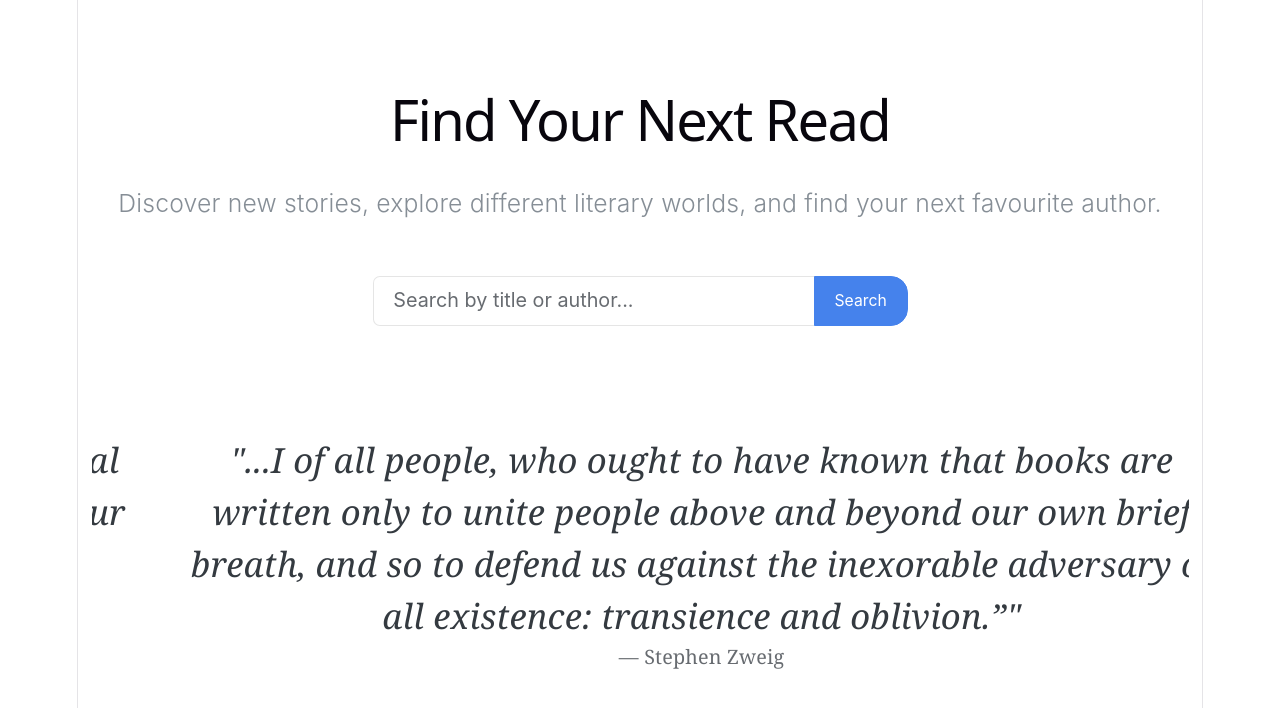
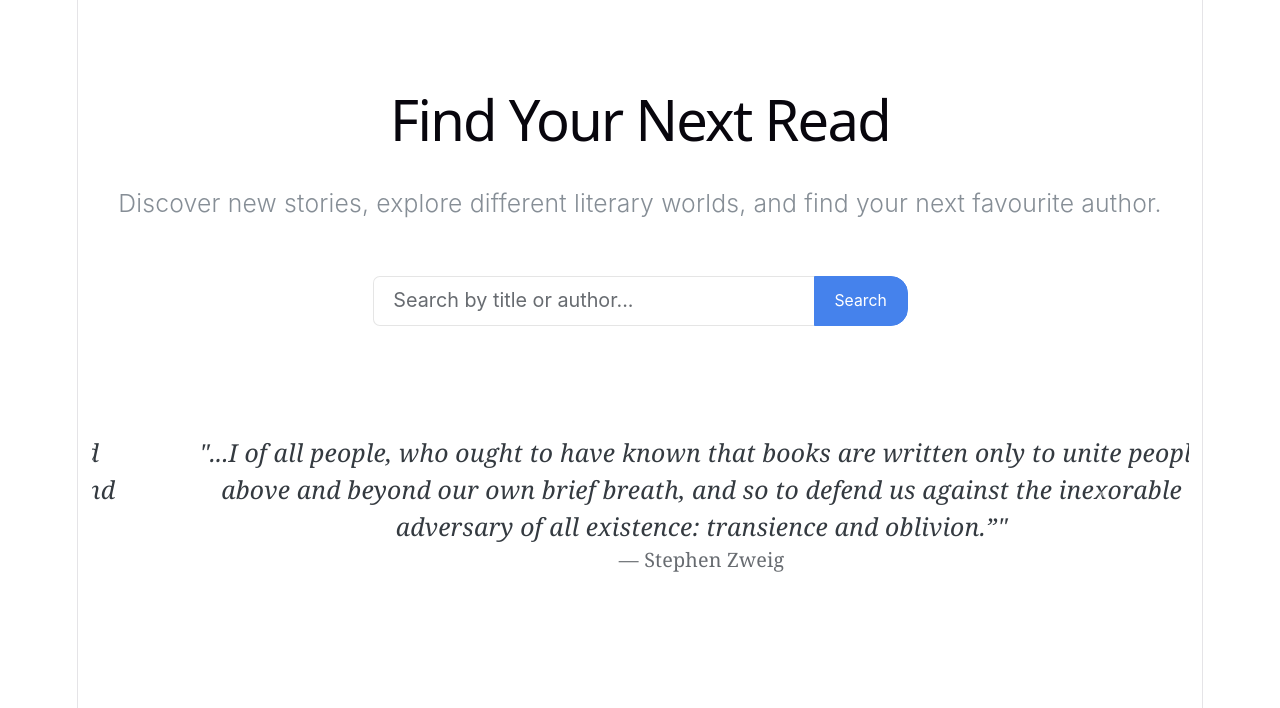
Before and after one commit to lilukk7/book-finder, a React (Vite) app: page / in a window 1280 px wide. Shown: the top 708 px of the page. Built offline with nearby package versions, Linux system fonts and the light colour scheme.

Commit message:
style: made the quotes in the carousel smaller

```diff
--- a/src/components/QuoteCarousel.jsx
+++ b/src/components/QuoteCarousel.jsx
@@ -26,7 +26,7 @@ function QuoteCarousel() {
       {quotes.map((item, index) => (
         <Carousel.Item key={index}>
           <div className="text-center py-5 px-4">
-            <p className="fs-3 fst-italic">
+            <p className="fs-5 fst-italic">
               "{item.quote}"
             </p>
             <p className="text-muted mb-0">
```
